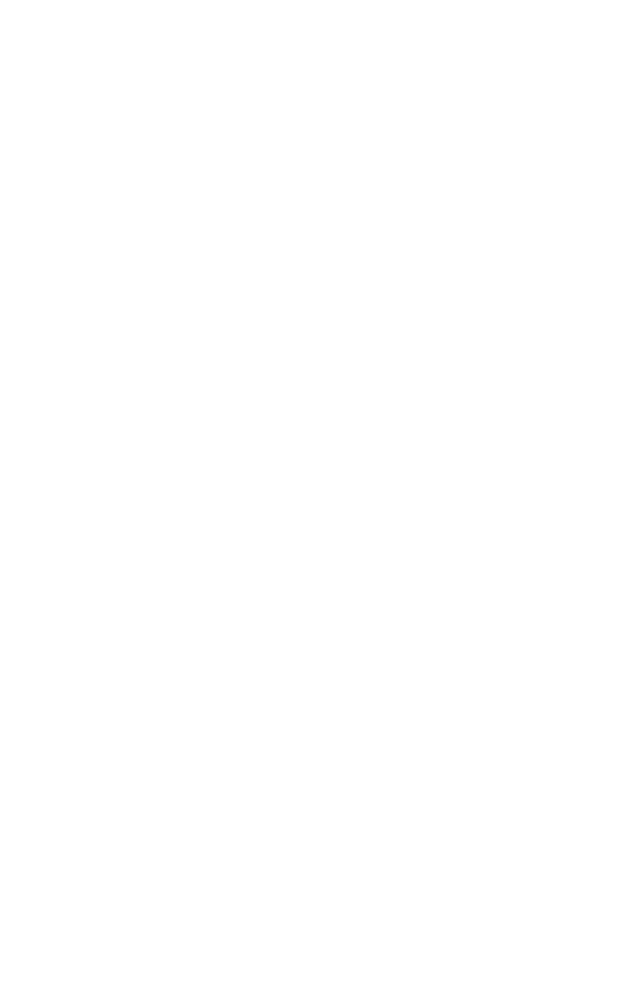
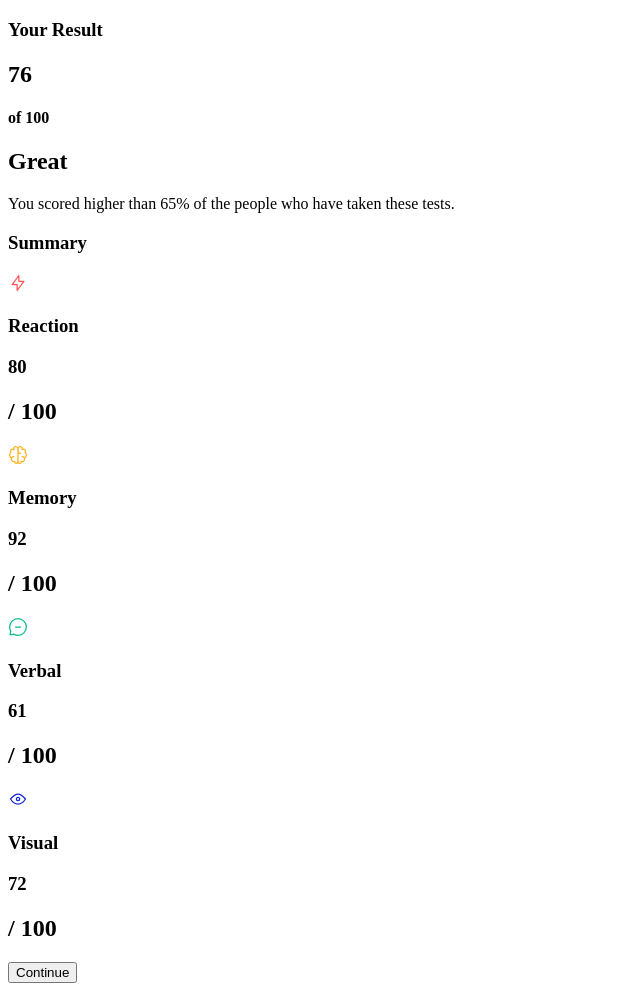
Before and after one commit to raresmanta/Results-Summary-Component, a plain HTML site: page index.html in a window 1280 px wide. Shown: the whole page, without its empty margins (0-640 px from the left). Before the commit the page ends 800 px from the top, so only its background shows below. Drawn offline with Linux system fonts and the light colour scheme.

Commit message:
Added html code
Added the html, improving the way it's spread out and using html syntax, as well as <div>s for a more efficient usage of the soon to be done css file.

```diff
--- a/index.html
+++ b/index.html
@@ -3,9 +3,50 @@
 <head>
 	<meta charset="utf-8">
 	<meta name="viewport" content="width=device-width, initial-scale=1">
+	<link rel="stylesheet" href="styles.css">
 	<title>Results Summary Component | Frontend Mentor</title>
 </head>
 <body>
-
+	<main>
+		<section>
+			<h3>Your Result</h3>
+			<h1> 76 </h1>
+			<h4>of 100</h4>
+			<h2>Great</h2>
+			<p>You scored higher than 65% of the people who have taken these tests.</p>
+		</section>
+		<aside>
+			<div class="summary">
+				<h3>Summary</h3>
+				<div class="reaction">
+					<img alt="Reaction Icon" src="assets/images/icon-reaction.svg">
+					<h3 class="category">Reaction</h3>
+					<h3 class="scored">80 </h3>
+					<h2 class="max score">/ 100</h2>
+				</div>
+				<div class="memory">
+					<img alt="Memory Icon" src="assets/images/icon-memory.svg">
+					<h3 class="category">Memory</h3>
+					<h3 class="scored">92 </h3>
+					<h2 class="max score">/ 100</h2>
+				</div>
+				<div class="Verbal">
+					<img alt="Verbal Icon" src="assets/images/icon-verbal.svg">
+					<h3 class="category">Verbal</h3>
+					<h3 class="scored">61 </h3>
+					<h2 class="max score">/ 100</h2>
+				</div>
+				<div class="Visual">
+					<img alt="Visual Icon" src="assets/images/icon-visual.svg">
+					<h3 class="category">Visual</h3>
+					<h3 class="scored">72 </h3>
+					<h2 class="max score">/ 100</h2>
+				</div>
+			</div>
+			<div class="button">
+				<button type="button" onclick="alert('Hello World!')">Continue</button>
+			</div>
+		</aside>
+	</main>
 </body>
 </html>
```
